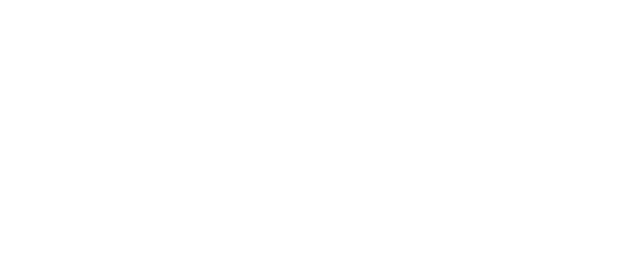
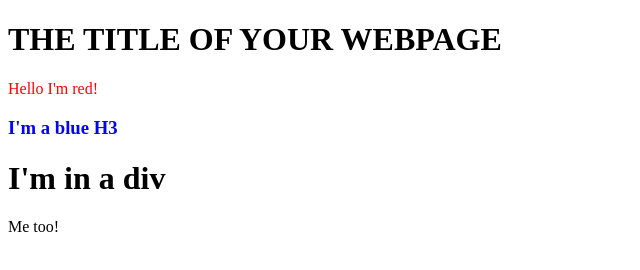
Before and after one commit to aidenguerin/rockpaperscissors, a plain HTML site: page index.html in a window 1280 px wide. Shown: the whole page, without its empty margins (0-640 px from the left). Drawn offline with Linux system fonts and the light colour scheme.

Commit message:
testing DOM manipulation with js

```diff
--- a/index.html
+++ b/index.html
@@ -5,9 +5,15 @@
     <meta http-equiv="X-UA-Compatible" content="IE=edge">
     <meta name="viewport" content="width=device-width, initial-scale=1.0">
     <title>Rock Paper Scissors</title>
+</head>
+<body>
+    <h1>
+      THE TITLE OF YOUR WEBPAGE
+    </h1>
+    <div id="container"></div>
+  </body>
+</html>
+
+<head>
     <script src="scripts.js"></script>
 </head>
-<body>
-
-</body>
-</html>
--- a/scripts.js
+++ b/scripts.js
@@ -73,3 +73,31 @@ function game() {
         console.log("You lost to the computer...")
     }
 }
+
+const container = document.getElementById("container");
+
+// p
+const p = document.createElement("p");
+p.style.cssText = "color: red;";
+p.textContent = "Hello I'm red!";
+container.appendChild(p);
+
+// h3
+const h3 = document.createElement("h3");
+h3.style.cssText = "color: blue;";
+h3.textContent = "I'm a blue H3";
+container.appendChild(h3)
+
+// div
+const div = document.createElement("div");
+
+const h1 = document.createElement("h1");
+h1.textContent = "I'm in a div";
+
+const p_2 = document.createElement("p");
+p_2.textContent = "Me too!";
+
+div.appendChild(h1);
+div.appendChild(p_2);
+
+container.appendChild(div);
```
